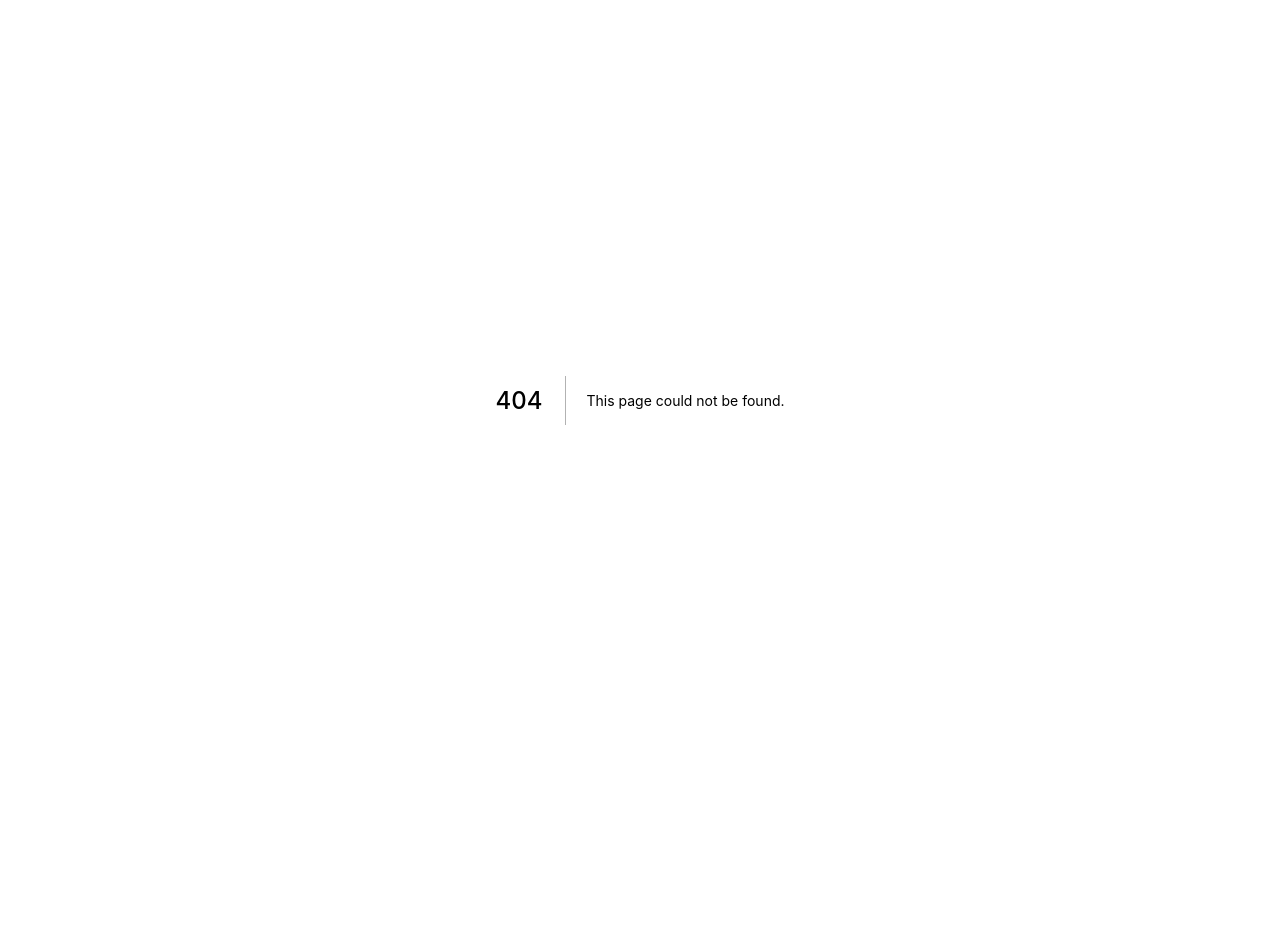
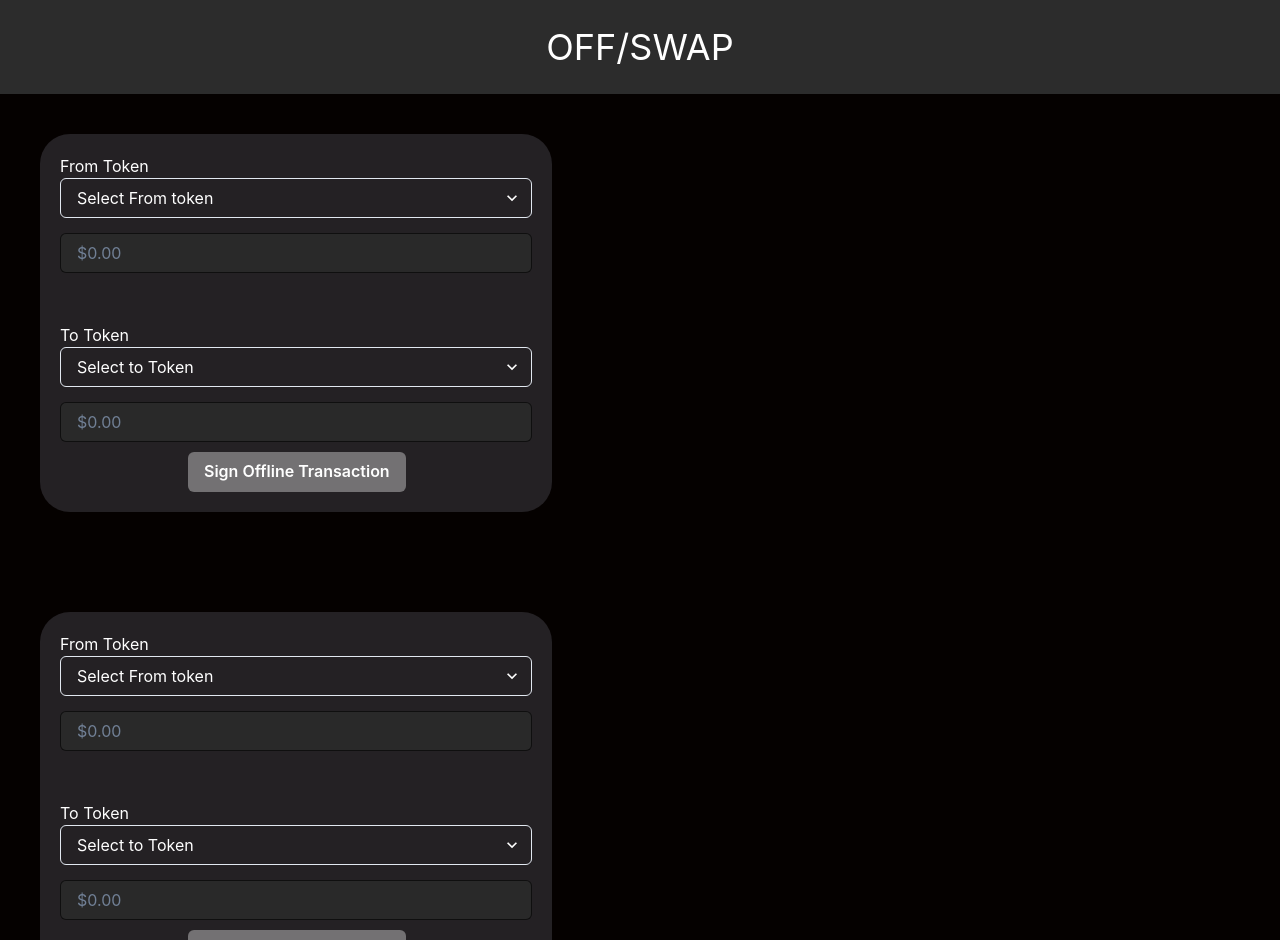
Before and after one commit to Arch0125/coindcxnext, a Next.js app: page /HomeSwap in a window 1280 px wide. Before the commit this address had no page. Shown: the top 940 px of the page. Before the commit the page ends 800 px from the top, so only its background shows below. Built offline with nearby package versions, Linux system fonts and the light colour scheme.

Commit message:
offchain

```diff
--- a/package.json
+++ b/package.json
@@ -9,6 +9,10 @@
     "lint": "next lint"
   },
   "dependencies": {
+    "@chakra-ui/react": "^2.1.2",
+    "@emotion/react": "^11",
+    "@emotion/styled": "^11",
+    "framer-motion": "^6",
     "next": "12.1.6",
     "react": "18.1.0",
     "react-dom": "18.1.0"
--- /dev/null
+++ b/pages/HomeSwap.js
@@ -0,0 +1,59 @@
+import React from 'react';
+import { Box, Flex, Text, Input, Select, Button} from '@chakra-ui/react';
+
+function HomeSwap() {
+    return (
+        <>
+        <Box width={"100%"} textAlign={"center"} height={"fit-content"} bgColor={"#2c2c2c"}  >
+            <Text fontSize={"4xl"} padding={"20px"} color={"white"} >OFF/SWAP</Text>
+        </Box>
+        <Flex bgColor={"#050100"} height={"fit-content"} flexDirection={"row"} >
+
+            <Box margin={"40px"} width={'50%'}  >
+                <Box padding={"20px"} width={"80%"} height={"fit-content"} bgColor={"#242124"} borderRadius={"30px"}>
+                    <Text color={"white"} >From Token</Text>
+                    <Select placeholder='Select From token' color={"white"}  >
+                    <option value='option1'>ETH</option>
+                    <option value='option2'>DAI</option>
+                    <option value='option3'>UNI</option>
+                    </Select>
+                    <Input placeholder='$0.00' variant={"outline"} mt={"15px"} bgColor={"#292929"} borderColor={"blackAlpha.700"} color={"white"} _hover={"none"} _active={"none"} />
+                    <Text mt={"50px"} color={"white"} >To Token</Text>
+                    <Select color={"white"} placeholder='Select to Token'>
+                    <option value='option1'>ETH</option>
+                    <option value='option2'>DAI</option>
+                    <option value='option3'>UNI</option>
+                    </Select>
+                    <Input placeholder='$0.00' variant={"outline"} mt={"15px"} bgColor={"#292929"} borderColor={"blackAlpha.700"} color={"white"} _hover={"none"} _active={"none"} />
+                    <Button variant={"solid"} colorScheme={"whiteAlpha"} alignSelf={"center"} mt={"10px"} ml={"10vw"} >Sign Offline Transaction</Button>
+
+                </Box>
+                <Box padding={"20px"} mt={"100px"} width={"80%"} height={"fit-content"} bgColor={"#242124"} borderRadius={"30px"}>
+                    <Text color={"white"} >From Token</Text>
+                    <Select placeholder='Select From token' color={"white"}  >
+                    <option value='option1'>ETH</option>
+                    <option value='option2'>DAI</option>
+                    <option value='option3'>UNI</option>
+                    </Select>
+                    <Input placeholder='$0.00' variant={"outline"} mt={"15px"} bgColor={"#292929"} borderColor={"blackAlpha.700"} color={"white"} _hover={"none"} _active={"none"} />
+                    <Text mt={"50px"} color={"white"} >To Token</Text>
+                    <Select color={"white"} placeholder='Select to Token'>
+                    <option value='option1'>ETH</option>
+                    <option value='option2'>DAI</option>
+                    <option value='option3'>UNI</option>
+                    </Select>
+                    <Input placeholder='$0.00' variant={"outline"} mt={"15px"} bgColor={"#292929"} borderColor={"blackAlpha.700"} color={"white"} _hover={"none"} _active={"none"} />
+                    <Button variant={"solid"} colorScheme={"whiteAlpha"} alignSelf={"center"} mt={"10px"} ml={"10vw"} >Sign Offline Transaction</Button>
+
+                </Box>
+            </Box>
+            <Box>
+                <Box flexDirection={"column"}  width={"500px"} height={"fit-content"} >
+
+                </Box>
+            </Box>
+        </Flex></>
+     );
+}
+
+export default HomeSwap;
--- a/pages/_app.js
+++ b/pages/_app.js
@@ -1,7 +1,13 @@
 import '../styles/globals.css'
 
+import { ChakraProvider } from '@chakra-ui/react'
+
 function MyApp({ Component, pageProps }) {
-  return <Component {...pageProps} />
+  return (
+    <ChakraProvider>
+      <Component {...pageProps} />
+    </ChakraProvider>
+  )
 }
 
 export default MyApp
```
Also changed, not shown: pages/index.js (+2 -61 lines), 1 other file (tests, documents, lock files or other folders).
